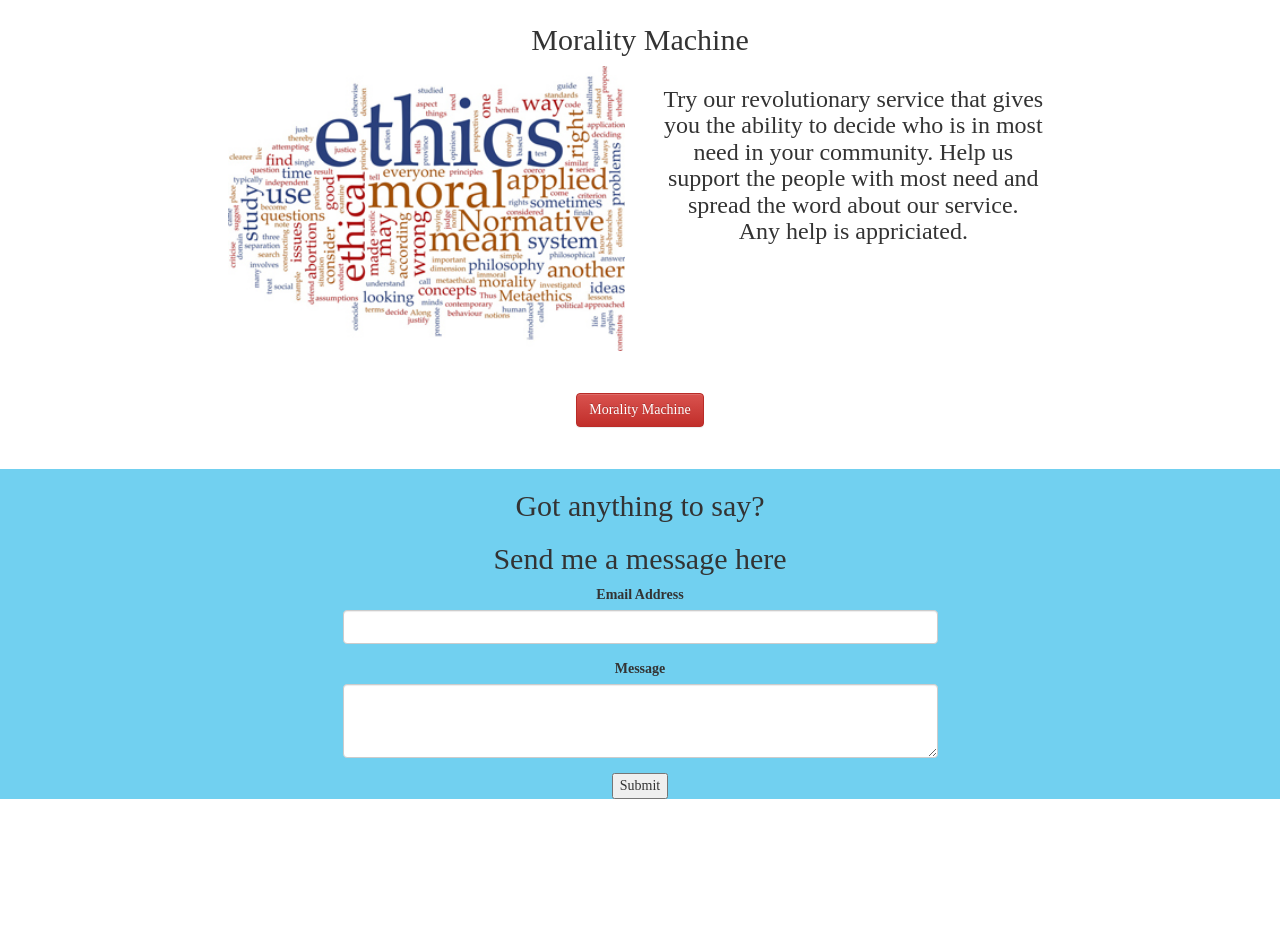
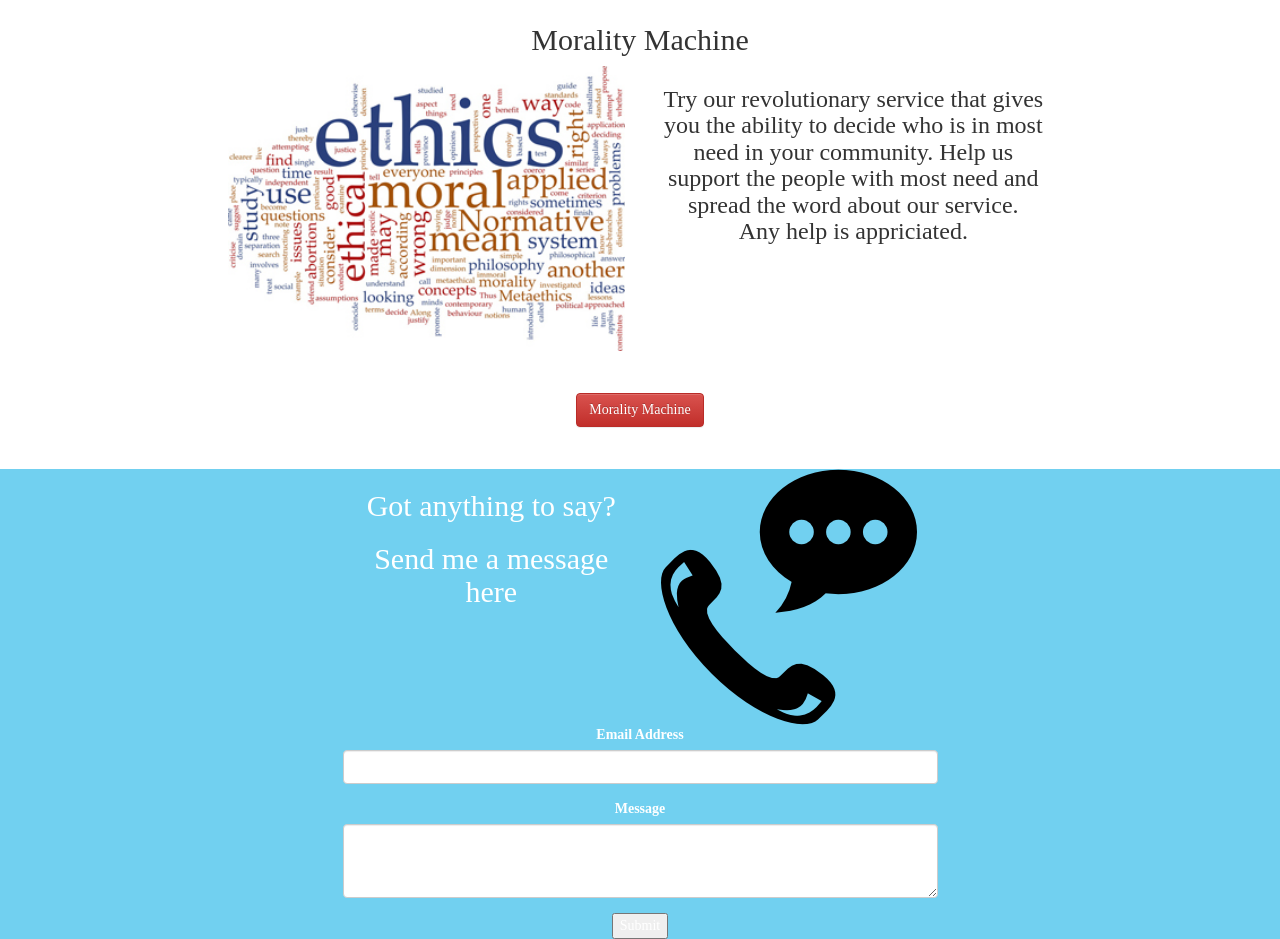
Before and after one commit to Mechasparrow/globalhack-moral-homelessness, a website: page public/index.html in a window 1280 px wide. Shown: the part 1020-1959 px from the top of the page. Before the commit the page ends 1819 px from the top, so only its background shows below. Drawn offline with nearby package versions, Linux system fonts and the light colour scheme.

Commit message:
did some stuff

```diff
--- a/public/index.html
+++ b/public/index.html
@@ -79,9 +79,12 @@
       </div>
 
       <div id="contactMe" class="col-md-12">
-        <div class="text-center col-md-offset-3 col-md-6">
-          <h2>Got anything to say?</h2>
-          <h2>Send me a message here</h2>
+        <div class="white text-center col-md-offset-3 col-md-6">
+          <div class="col-md-6">
+            <h2>Got anything to say?</h2>
+            <h2>Send me a message here</h2>
+          </div>
+          <img src="pictures/contactUs.png" />
             <form action="https://formspree.io/leonchikyj@gmail.com" method="POST">
               <div class="form-group">
                 <label for="inputEmail"><span>Email Address</span></label>
```
Also changed, not shown: public/pictures/contactUs.png (added).
